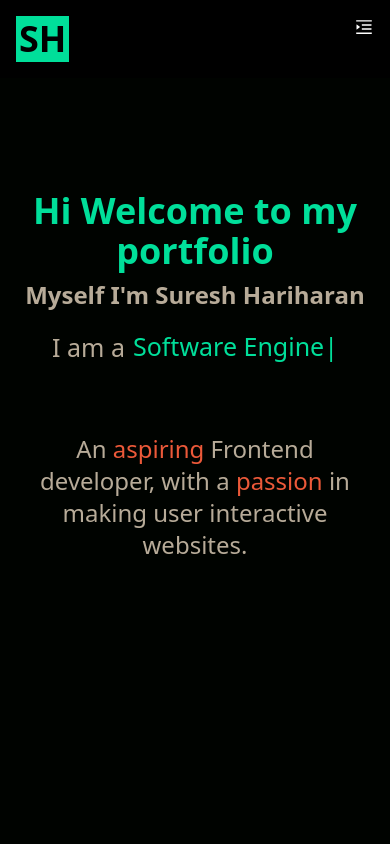
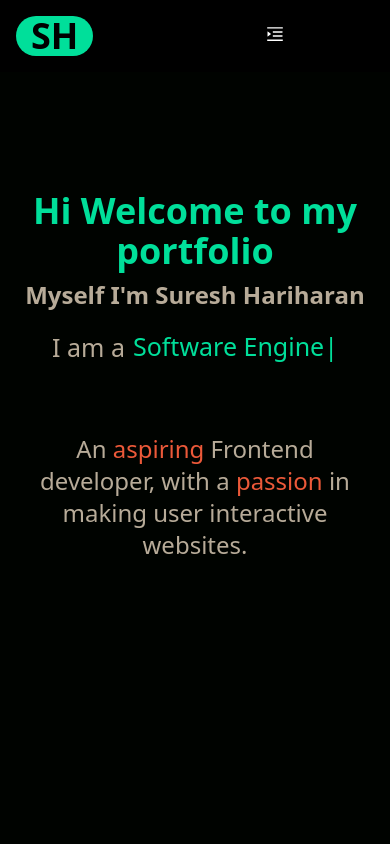
Before and after one commit to suresh-02/Portfolio, a React (Create React App) app: page / in a window 390 px wide. Shown: the top 844 px of the page. Built offline with nearby package versions, Linux system fonts and the light colour scheme; the HTML template or start-up script is replaced by a standard one.

Commit message:
fixed navbar Bug

```diff
--- a/src/Components/Layout/header.jsx
+++ b/src/Components/Layout/header.jsx
@@ -10,7 +10,7 @@ const Header = () => {
   };
   return (
     <div className="flex items-center fixed p-4 bg-black justify-between mx-auto  px-4  w-full top-0  z-20">
-      <h1 className=" bg-[#00df9a] text-4xl font-bold p-[3px] text-black">
+      <h1 className=" bg-[#00df9a] text-4xl font-bold rounded-full px-[15px]  text-black">
         SH
       </h1>
 
@@ -52,7 +52,7 @@ const Header = () => {
           Academics
         </a>
       </ul>
-      <div onClick={HandleNav} className="block md:hidden">
+      <div onClick={HandleNav} className=" flex justify-center mr-[80px] md:hidden">
         {!nav ? <AiOutlineMenuUnfold color="white" size={20} /> : ""}``
       </div>
       <div
@@ -63,14 +63,14 @@ const Header = () => {
         }
       >
         <div className="flex items-center justify-between">
-        <h1 className=" bg-[#00df9a] w-max-content px-auto text-4xl font-bold py-[18px] text-black">
+        <h1 className=" bg-[#00df9a] w-max-[400px] px-[15px] rounded-full text-4xl font-bold  text-black">
         SH
       </h1>
           <div onClick={HandleNav} className="block md:hidden">
             {!nav ? (
-              <AiOutlineMenuUnfold color="#eb5939" size={40} />
+              <AiOutlineMenuUnfold color="white" size={30} />
             ) : (
-              <AiOutlineClose color="#eb5939" size={40} />
+              <AiOutlineClose color="white" className="mr-[80px]" size={30} />
             )}
           </div>
         </div>
```
